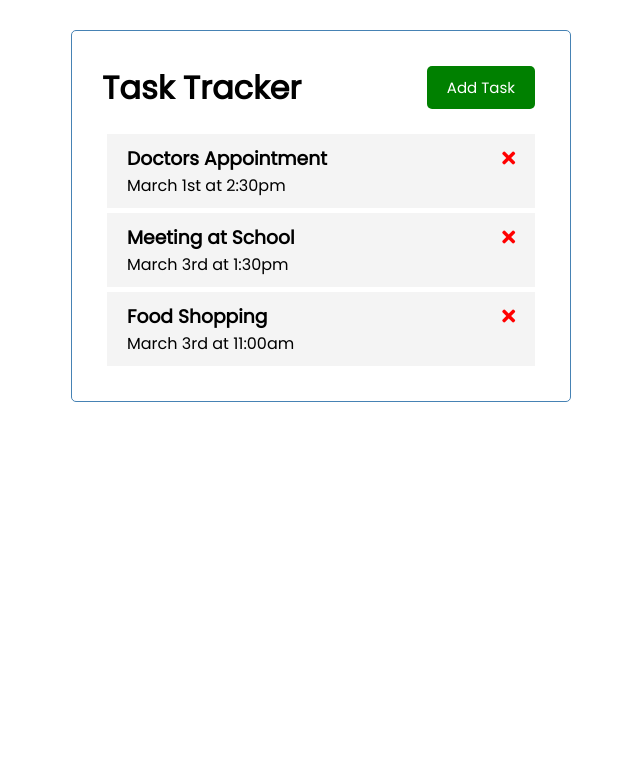
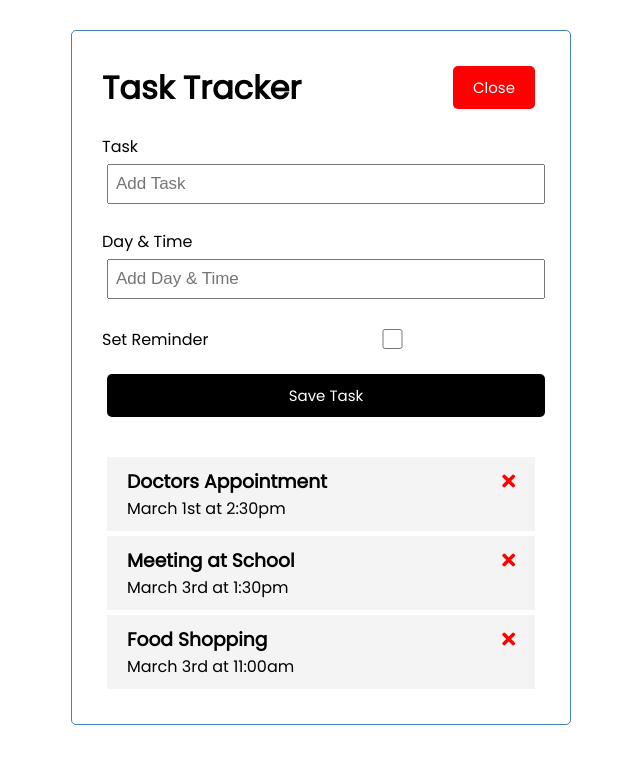
Before and after one commit to RJKAZ/vue-js-playground-, a Vue app in the folder vue-crash-2021/: page / in a window 1280 px wide. Both pictures are taken after a click on the button "Add Task". Shown: the top 764 px of the page, without its empty margins (319-959 px from the left). Built offline with nearby package versions, Linux system fonts and the light colour scheme.

Commit message:
left off at 1:11:23

```diff
--- a/vue-crash-2021/src/App.vue
+++ b/vue-crash-2021/src/App.vue
@@ -1,6 +1,15 @@
 <template>
 <div class="container">
- <Header title="Task Tracker"/>
+ <Header
+    @toggle-add-task="toggleAddTask"
+    title="Task Tracker"
+    :showAddTask="showAddTask"
+  />
+<div v-show="showAddTask">
+   <AddTask @add-task="addTask" />
+  </div>
+
+
  <Tasks @toggle-reminder="toggleReminder" @delete-task="deleteTask"
  :tasks="tasks" />
 </div>
@@ -9,20 +18,29 @@
 <script>
 import Header from './components/Header'
 import Tasks from './components/Tasks'
+import AddTask from './components/AddTask'
 
 
 export default {
   name: 'App',
   components: {
     Header,
-    Tasks
+    Tasks,
+    AddTask
   },
   data() {
     return {
-      tasks: []
+      tasks: [],
+      showAddTask: false,
      }
     },
     methods: {
+      toggleAddTask(){
+        this.showAddTask = !this.showAddTask
+      },
+      addTask(task) {
+        this.tasks = [...this.tasks, task]
+      },
       deleteTask(id) {
         if(confirm('Are you sure?')) {
         this.tasks = this.tasks.filter((task) => task.id !== id)
--- /dev/null
+++ b/vue-crash-2021/src/components/AddTask.vue
@@ -0,0 +1,97 @@
+<template>
+  <form @submit="onSubmit" class="add-form">
+    <div class="form-control">
+      <label>Task</label>
+      <input type="text" v-model="text" name="text" placeholder="Add Task" />
+    </div>
+    <div class="form-control">
+      <label>Day & Time</label>
+      <input
+        type="text"
+        v-model="day"
+        name="day"
+        placeholder="Add Day & Time"
+      />
+    </div>
+    <div class="form-control form-control-check">
+      <label>Set Reminder</label>
+      <input type="checkbox" v-model="reminder" name="reminder" />
+    </div>
+
+    <input type="submit" value="Save Task" class="btn btn-block" />
+  </form>
+</template>
+
+<script>
+export default {
+    name: 'AddTask',
+    data() {
+        return {
+           text: '' ,
+           day: '',
+           reminder: false
+        }
+    },
+    methods: {
+        onSubmit(e) {
+            e.preventDefault()
+
+            if(!this.text) {
+                alert('Please add a task')
+                return
+            }
+            const newTask = {
+                id: Math.floor(Math.random() * 100000),
+                text: this.text,
+                day: this.day,
+                reminder: this.reminder
+            }
+
+            this.$emit('add-task', newTask )
+
+            console.log(newTask)
+
+            this.text = ''
+            this.day = ''
+            this.reminder = false
+        }
+    }
+}
+</script>
+
+<style scoped>
+.add-form {
+  margin-bottom: 40px;
+}
+
+.form-control {
+  margin: 20px 0;
+}
+
+.form-control label {
+  display: block;
+}
+
+.form-control input {
+  width: 100%;
+  height: 40px;
+  margin: 5px;
+  padding: 3px 7px;
+  font-size: 17px;
+}
+
+.form-control-check {
+  display: flex;
+  align-items: center;
+  justify-content: space-between;
+}
+
+.form-control-check label {
+  flex: 1;
+}
+
+.form-control-check input {
+  flex: 2;
+  height: 20px;
+}
+</style>
--- a/vue-crash-2021/src/components/Button.vue
+++ b/vue-crash-2021/src/components/Button.vue
@@ -12,7 +12,7 @@
     },
     methods: {
         onClick() {
-            console.log('click');
+            this.$emit('btn-click')
     },
 }
 }
--- a/vue-crash-2021/src/components/Header.vue
+++ b/vue-crash-2021/src/components/Header.vue
@@ -1,7 +1,12 @@
 <template>
   <header>
     <h1>{{ title }}</h1>
-    <Button text="Add Task" color="green" />
+    <Button
+      @btn-click="$emit
+      ('toggle-add-task')"
+      :text="showAddTask ? 'Close' : 'Add Task'"
+      :color="showAddTask ? 'red' : 'green'"
+    />
 
     </header>
 </template>
@@ -13,6 +18,7 @@
   name: 'Header',
   props: {
     title: String,
+    showAddTask: Boolean
   },
   components: {
     Button
```
Also changed, not shown: 2 other files (tests, documents, lock files or other folders).
